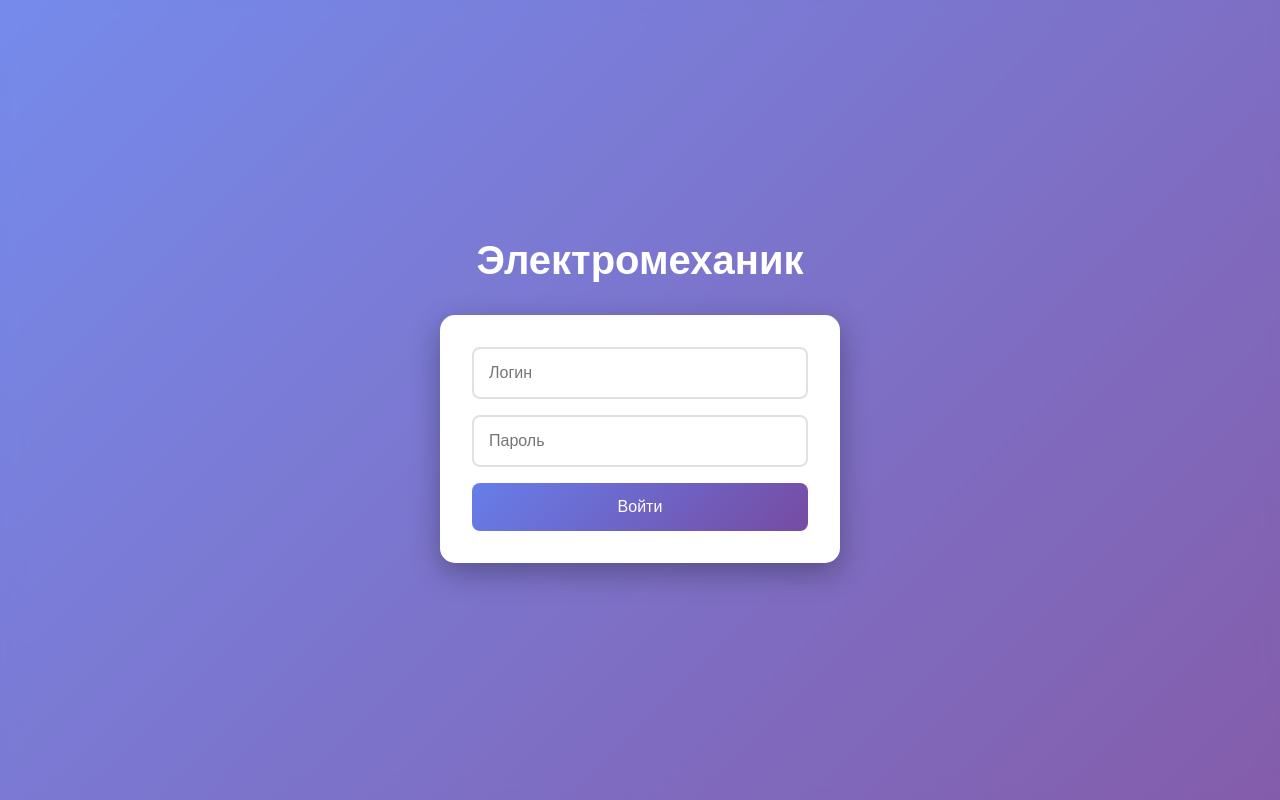
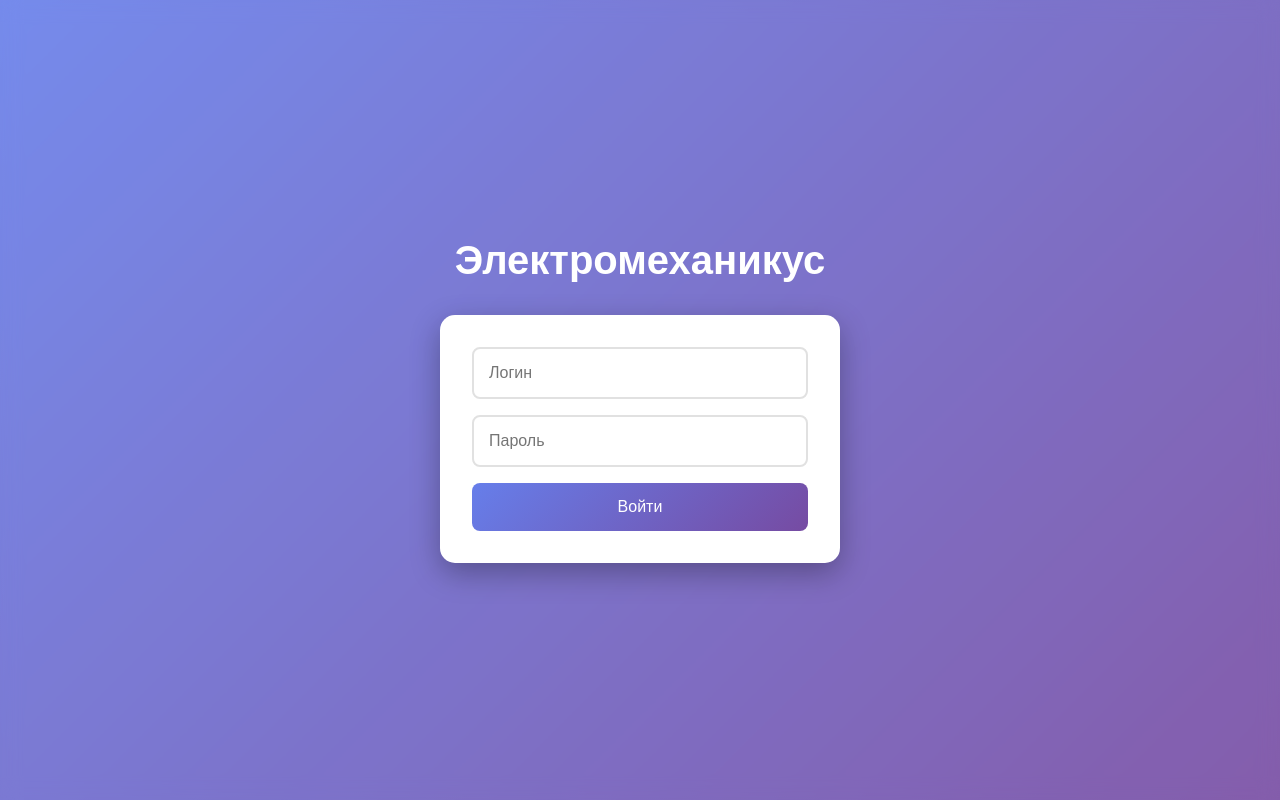
Before and after one commit to puuppuu32-debug/lift-mechanic-pwa, a plain HTML site: page index.html in a window 1280 px wide. Drawn offline with Linux system fonts and the light colour scheme.

Commit message:
Тест внесения изменений

```diff
--- a/index.html
+++ b/index.html
@@ -3,7 +3,7 @@
 <head>
     <meta charset="UTF-8">
     <meta name="viewport" content="width=device-width, initial-scale=1.0">
-    <title>Электромеханик по лифтам</title>
+    <title>Электромеханик по лифтам v2.0</title>
     <link rel="stylesheet" href="style.css">
     <link rel="manifest" href="manifest.json">
     <meta name="theme-color" content="#2c3e50">
@@ -13,7 +13,7 @@
     <!-- Экран авторизации -->
     <div id="loginScreen" class="screen active">
         <div class="login-container">
-            <h1>Электромеханик</h1>
+            <h1>Электромеханикус</h1>
             <form id="loginForm">
                 <div class="input-group">
                     <input type="text" id="username" placeholder="Логин" required>
@@ -30,6 +30,7 @@
     <div id="mainMenu" class="screen">
         <header class="header">
             <h1>Главное меню</h1>
+            <small style="color: #7f8c8d;">Версия 2.0</small>
             <button id="logoutBtn" class="btn-logout">Выйти</button>
         </header>
 
```
